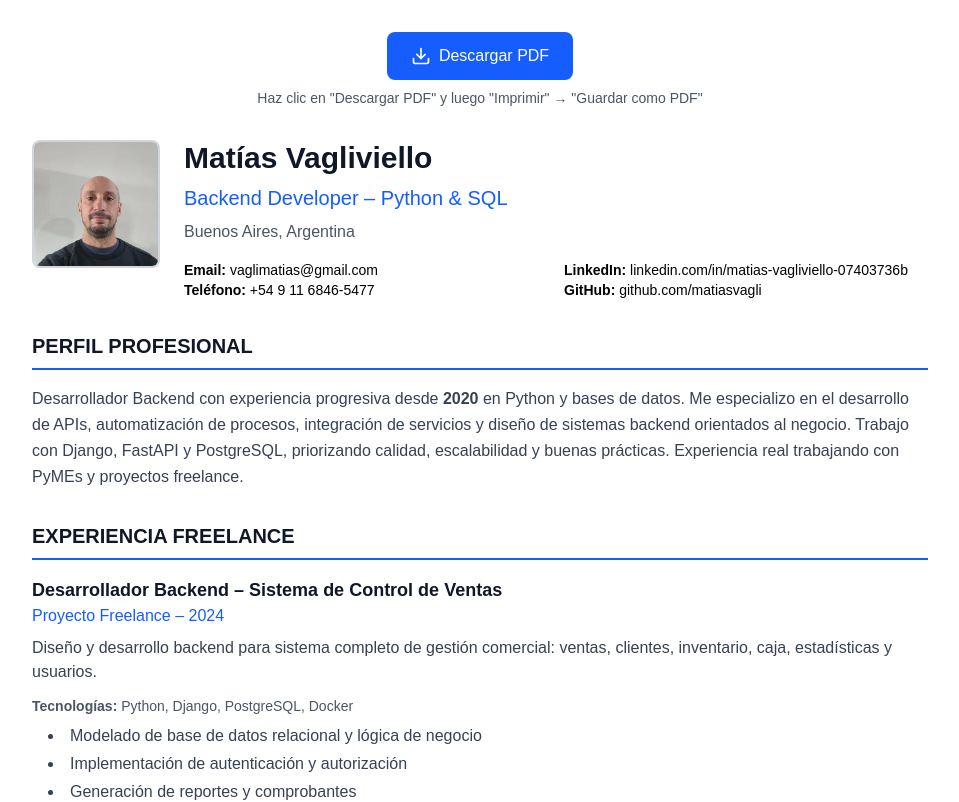
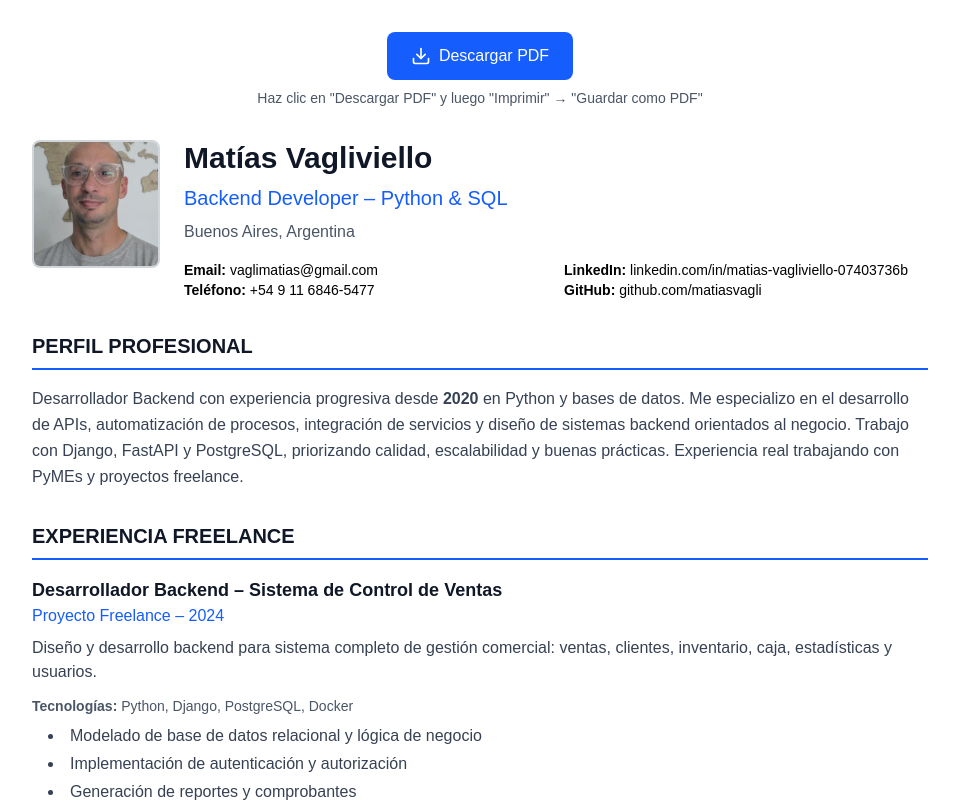
Before and after one commit to matiasvagli/pagina-personal, a Next.js app: page /cv in a window 1280 px wide. Shown: the top 802 px of the page, without its empty margins (160-1119 px from the left). Built offline with nearby package versions, Linux system fonts and the light colour scheme.

Commit message:
nueva foto

```diff
--- a/app/cv/page.tsx
+++ b/app/cv/page.tsx
@@ -33,7 +33,7 @@ export default function CVPDFPage() {
         <div className="flex items-start gap-6 mb-8">
           <div className="w-32 h-32 rounded-lg overflow-hidden border-2 border-gray-300">
             <img
-              src="/personal/p3.webp"
+              src="/personal/p3.jpg"
               alt="Matías Vagliviello"
               className="w-full h-full object-cover"
             />
--- a/app/page.tsx
+++ b/app/page.tsx
@@ -17,7 +17,7 @@ const profile = {
   whatsapp: "5491168465477",
   linkedin: "https://www.linkedin.com/in/matias-vagliviello-07403736b/",
   github: "https://github.com/matiasvagli",
-  fotoUrl: "/personal/p3.webp",
+  fotoUrl: "/personal/p3.jpg",
 };
 
 // Proyectos destacados (3–4 con impacto real)
```
Also changed, not shown: public/personal/p1.webp (renamed from public/personal/p3.webp), public/personal/p3.jpg (added), test-slugs.js (line endings or trailing spaces).
